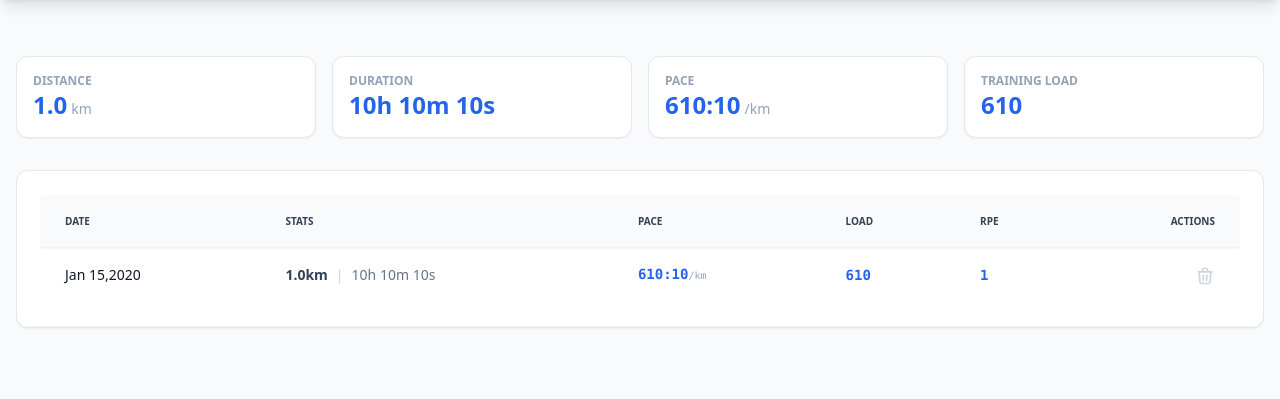
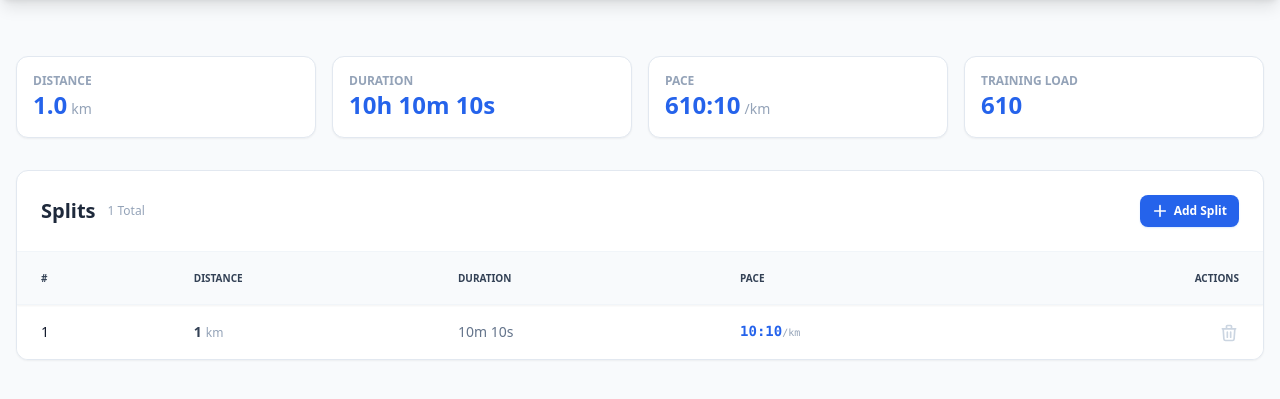
Before and after one commit to tcvscheppingen/RunLogger, a Django app: page /workout/1/ in a window 1280 px wide. Shown: the part 64-463 px from the top of the page. Run offline with Django 5.2, Linux system fonts and the light colour scheme; a user stored in the database is signed in; tables that the repository leaves empty hold one stand-in row (values such as "Sample post"); some libraries are stand-ins or nearby versions.

Commit message:
#4 #17 #18 #19 added splits

```diff
--- a/core/urls.py
+++ b/core/urls.py
@@ -33,6 +33,7 @@ urlpatterns = [
     path('', views.dashboard, name='dashboard'),
     path('delete/<int:pk>/', views.delete_run, name='delete_run'),
     path('workout/<int:pk>/', views.workout_details, name='workout_details'),
+    path('split/delete/<int:pk>/', views.delete_split, name='delete_split'),
     path('export/csv/', views.export_csv, name='export_csv'),
     path('import/csv/', views.import_csv, name='import_csv'),
     path('profile/', views.user_profile, name='user_profile'),
--- /dev/null
+++ b/runs/forms/SplitForm.py
@@ -0,0 +1,32 @@
+# pylint: disable=invalid-name
+"""Form for adding splits to a workout"""
+from django import forms
+from runs.models import Split
+
+_INPUT_CLASSES = 'w-full rounded-md border-slate-300 shadow-sm'
+_FOCUS_CLASSES = f'{_INPUT_CLASSES} focus:border-blue-500 focus:ring-blue-500'
+
+class SplitForm(forms.ModelForm):
+    """ModelForm for updating Split fields"""
+
+    minutes = forms.IntegerField(
+        min_value=0, max_value=59, required=False,
+        widget=forms.NumberInput(
+            attrs={'class': _INPUT_CLASSES, 'placeholder': '0'})
+    )
+    seconds = forms.IntegerField(
+        min_value=0, max_value=59, required=False,
+        widget=forms.NumberInput(
+            attrs={'type': 'number', 'class': _INPUT_CLASSES, 'placeholder': '0'})
+    )
+
+    class Meta:
+        """Meta options: model, fields and Tailwind-styled widgets."""
+
+        model = Split
+        fields = ['distance', 'minutes', 'seconds']
+        widgets = {
+            'distance': forms.NumberInput(
+                attrs={'class': _FOCUS_CLASSES, 'placeholder': '0'}
+            ),
+        }
--- a/runs/forms/__init__.py
+++ b/runs/forms/__init__.py
@@ -1,3 +1,4 @@
 """Form classes for the runs application."""
 from .WorkoutForm import WorkoutForm
 from .UserProfileForm import UserProfileForm
+from .SplitForm import SplitForm
--- a/runs/models/Workout.py
+++ b/runs/models/Workout.py
@@ -45,6 +45,12 @@ class Workout(models.Model):
         )
 
     @property
+    def distance_miles(self):
+        """Return distance in miles"""
+        if self.distance and self.distance > 0:
+            return round(self.distance / 1609.344, 3)
+
+    @property
     def session_load(self):
         """Return training load for this session (duration in minutes × RPE)."""
         return (self._total_seconds() / 60) * self.rpe
--- /dev/null
+++ b/runs/templates/runs/components/split_form.html
@@ -0,0 +1,27 @@
+<div class="p-6">
+    <h3 class="text-lg font-bold text-slate-800 dark:text-dracula-fg mb-4">Add a Split</h3>
+    <form method="POST" class="space-y-4">
+        {% csrf_token %}
+        <div>
+            <label class="block text-xs font-bold text-slate-500 dark:text-dracula-fg uppercase mb-1">Distance (km)</label>
+            {{ form.distance }}
+        </div>
+        <div class="mb-4">
+            <label class="block text-xs font-bold text-slate-500 dark:text-dracula-fg uppercase mb-2">Duration (MM:SS)</label>
+            <div class="grid grid-cols-2 gap-2">
+                <div class="relative">
+                    {{ form.minutes }}
+                    <span class="absolute right-2 bottom-2 text-[10px] text-slate-400 dark:text-dracula-fg">m</span>
+                </div>
+                <div class="relative">
+                    {{ form.seconds }}
+                    <span class="absolute right-2 bottom-2 text-[10px] text-slate-400 dark:text-dracula-fg">s</span>
+                </div>
+            </div>
+        </div>
+        <button type="submit"
+            class="w-full bg-blue-600 hover:bg-blue-700 dark:bg-dracula-purple dark:hover:bg-dracula-purple/80 text-white dark:text-dracula-bg py-3 rounded-lg font-bold transition shadow-lg shadow-blue-100 dark:shadow-dracula-purple/30">
+            Save Split
+        </button>
+    </form>
+</div>
--- a/runs/templates/runs/workout_details.html
+++ b/runs/templates/runs/workout_details.html
@@ -27,48 +27,46 @@
 
     </div>
 </div>
-<div
-    class="bg-white dark:bg-dracula-line rounded-xl border border-slate-200 dark:border-dracula-line shadow-sm overflow-hidden">
+
+<!-- Splits Section -->
+<div class="bg-white dark:bg-dracula-line rounded-xl border border-slate-200 dark:border-dracula-line shadow-sm overflow-hidden mt-8">
     <div class="p-6 border-b border-slate-100 dark:border-dracula-line flex justify-between items-center">
+        <div class="flex items-center gap-3">
+            <h2 class="text-xl font-bold text-slate-800 dark:text-dracula-fg">Splits</h2>
+            <span class="text-xs text-slate-400 dark:text-dracula-fg font-medium">{{ splits|length }} Total</span>
+        </div>
+        <button id="openSplitModal"
+            class="flex items-center gap-1.5 bg-blue-600 hover:bg-blue-700 dark:bg-dracula-purple dark:hover:bg-dracula-purple/80 text-white dark:text-dracula-bg text-xs font-bold px-3 py-2 rounded-lg transition shadow-sm shadow-blue-100 dark:shadow-dracula-purple/30">
+            <svg class="h-4 w-4" fill="none" viewBox="0 0 24 24" stroke="currentColor" stroke-width="2.5">
+                <path stroke-linecap="round" stroke-linejoin="round" d="M12 4v16m8-8H4" />
+            </svg>
+            Add Split
+        </button>
+    </div>
+
+    {% if splits %}
+    <div class="overflow-y-auto" style="max-height: 300px;">
         <table class="w-full text-left text-sm text-slate-500 border-separate border-spacing-0">
             <thead
                 class="bg-slate-50 dark:bg-dracula-bg uppercase text-[10px] font-bold text-slate-700 dark:text-dracula-fg sticky top-0 z-10 shadow-sm">
                 <tr>
-                    <th class="px-6 py-4 border-b border-slate-100 dark:border-dracula-line">Date</th>
-                    <th class="px-6 py-4 border-b border-slate-100 dark:border-dracula-line">Stats</th>
+                    <th class="px-6 py-4 border-b border-slate-100 dark:border-dracula-line">#</th>
+                    <th class="px-6 py-4 border-b border-slate-100 dark:border-dracula-line">Distance</th>
+                    <th class="px-6 py-4 border-b border-slate-100 dark:border-dracula-line">Duration</th>
                     <th class="px-6 py-4 border-b border-slate-100 dark:border-dracula-line">Pace</th>
-                    <th class="px-6 py-4 border-b border-slate-100 dark:border-dracula-line">Load</th>
-                    <th class="px-6 py-4 border-b border-slate-100 dark:border-dracula-line">RPE</th>
                     <th class="px-6 py-4 border-b border-slate-100 dark:border-dracula-line text-right">Actions</th>
                 </tr>
             </thead>
             <tbody class="divide-y divide-slate-100 dark:divide-dracula-line">
-
-                <tr class="odd:bg-white even:bg-slate-50 dark:odd:bg-dracula-line dark:even:bg-[#4a4c5e] hover:bg-blue-50 dark:hover:bg-dracula-comment/20 transition cursor-pointer workout-row"
-                    data-url="{% url 'workout_details' workout.pk %}">
-                    <td class="px-6 py-4 font-medium text-slate-900 dark:text-dracula-fg">
-                        {{ workout.date|date:"M d,Y"}}
-                    </td>
-                    <td class="px-6 py-4">
-                        <div class="flex items-center space-x-2">
-                            <span class="font-bold text-slate-700 dark:text-dracula-fg">{{ workout.distance }}km</span>
-                            <span class="text-slate-300 dark:text-dracula-comment">|</span>
-                            <span>{{ workout.duration_display }}</span>
-                        </div>
-                    </td>
-                    <td class="px-6 py-4 font-mono font-bold text-blue-600 dark:text-dracula-cyan">
-                        {{ workout.pace }}<span
-                            class="text-[10px] font-normal text-slate-400 dark:text-dracula-fg">/km</span>
-                    </td>
-                    <td class="px-6 py-4 font-mono font-bold text-blue-600 dark:text-dracula-cyan">
-                        {{ workout.session_load|floatformat:0 }}
-                    </td>
-                    <td class="px-6 py-4 font-mono font-bold text-blue-600 dark:text-dracula-cyan">
-                        {{ workout.rpe}}
-                    </td>
-                    <td class="px-6 py-4 text-right" onclick="event.stopPropagation()">
-                        <form action="{% url 'delete_run' workout.pk %}" method="POST"
-                            onsubmit="return confirm('Delete this workout?');">
+                {% for split in splits %}
+                <tr class="odd:bg-white even:bg-slate-50 dark:odd:bg-dracula-line dark:even:bg-[#4a4c5e]">
+                    <td class="px-6 py-4 font-medium text-slate-900 dark:text-dracula-fg">{{ forloop.counter }}</td>
+                    <td class="px-6 py-4 font-bold text-slate-700 dark:text-dracula-fg">{{ split.distance }}<span class="text-xs font-normal text-slate-400 ml-1">km</span></td>
+                    <td class="px-6 py-4">{{ split.duration_minutes|default:"0" }}m {{ split.duration_seconds|default:"0" }}s</td>
+                    <td class="px-6 py-4 font-mono font-bold text-blue-600 dark:text-dracula-cyan">{{ split.split_pace }}<span class="text-[10px] font-normal text-slate-400 dark:text-dracula-fg">/km</span></td>
+                    <td class="px-6 py-4 text-right">
+                        <form action="{% url 'delete_split' split.pk %}" method="POST"
+                            onsubmit="return confirm('Delete this split?');">
                             {% csrf_token %}
                             <button type="submit" class="text-slate-300 hover:text-red-600 transition">
                                 <svg class="h-5 w-5 inline" fill="none" viewBox="0 0 24 24" stroke="currentColor">
@@ -79,9 +77,50 @@
                         </form>
                     </td>
                 </tr>
-
+                {% endfor %}
             </tbody>
         </table>
     </div>
+    {% else %}
+    <div class="p-8 text-center">
+        <p class="text-sm text-slate-400 dark:text-dracula-comment">No splits recorded yet. Click "Add Split" to get started.</p>
+    </div>
+    {% endif %}
 </div>
+
+<!-- Add Split Modal -->
+<div id="splitModal" data-has-errors="{{ form.errors|yesno:'1,0' }}" class="fixed inset-0 z-50 hidden items-center justify-center bg-black/50 p-4">
+    <div class="bg-white dark:bg-dracula-line rounded-xl shadow-xl w-full max-w-md relative">
+        <button id="closeSplitModal"
+            class="absolute top-4 right-4 text-slate-400 dark:text-dracula-fg hover:text-slate-600 dark:hover:text-dracula-purple transition">
+            <svg class="h-5 w-5" fill="none" viewBox="0 0 24 24" stroke="currentColor" stroke-width="2">
+                <path stroke-linecap="round" stroke-linejoin="round" d="M6 18L18 6M6 6l12 12" />
+            </svg>
+        </button>
+        {% include 'runs/components/split_form.html' %}
+    </div>
+</div>
+
+<script>
+    // Split modal open/close
+    const splitModal = document.getElementById('splitModal');
+
+    function openSplitModal() {
+        splitModal.classList.remove('hidden');
+        splitModal.classList.add('flex');
+    }
+
+    function closeSplitModal() {
+        splitModal.classList.add('hidden');
+        splitModal.classList.remove('flex');
+    }
+
+    document.getElementById('openSplitModal').addEventListener('click', openSplitModal);
+    document.getElementById('closeSplitModal').addEventListener('click', closeSplitModal);
+    splitModal.addEventListener('click', function (e) {
+        if (e.target === splitModal) closeSplitModal();
+    });
+
+    if (splitModal.dataset.hasErrors === '1') openSplitModal();
+</script>
 {% endblock %}
--- a/runs/views/__init__.py
+++ b/runs/views/__init__.py
@@ -2,6 +2,6 @@
 from .auth import register, RateLimitedLoginView
 from .dashboard import dashboard
 from .csv import export_csv, import_csv
-from .workout import delete_run
+from .workout import delete_run, delete_split
 from .user_profile import user_profile
 from .workout_details import workout_details
--- a/runs/views/workout_details.py
+++ b/runs/views/workout_details.py
@@ -1,23 +1,39 @@
 """View for displaying and updating individual workouts."""
 import logging
-from django.shortcuts import render, get_object_or_404
+from django.shortcuts import render, get_object_or_404, redirect
 from django.contrib.auth.decorators import login_required
 from django.http import HttpResponseForbidden
 from runs.models import Workout
+from runs.forms import SplitForm
 
 logger = logging.getLogger(__name__)
 
 @login_required
 def workout_details(request, pk):
-    """View the details of a workout."""
+    """View the details of a workout and handle adding splits."""
     workout = get_object_or_404(Workout, pk=pk)
     if workout.user != request.user:
         logger.warning(
-            "Unauthorized GET request by user %s on workout %s",
+            "Unauthorized request by user %s on workout %s",
             request.user, pk)
         return HttpResponseForbidden("Access is forbidden")
+
+    if request.method == "POST":
+        form = SplitForm(request.POST)
+        if form.is_valid():
+            split = form.save(commit=False)
+            split.duration_minutes = form.cleaned_data.get('minutes') or 0
+            split.duration_seconds = form.cleaned_data.get('seconds') or 0
+            split.workout = workout
+            split.save()
+            return redirect('workout_details', pk=pk)
+    else:
+        form = SplitForm()
+
     context = {
         'workout': workout,
+        'splits': workout.splits.all(),
+        'form': form,
     }
 
     return render(request, 'runs/workout_details.html', context)
```
Also changed, not shown: runs/models/Split.py (+8 -7 lines), runs/tests.py (+232 -2 lines), runs/views/workout.py (+18 -2 lines), runs/migrations/0012_remove_split_distance_meters_split_distance.py (added).
